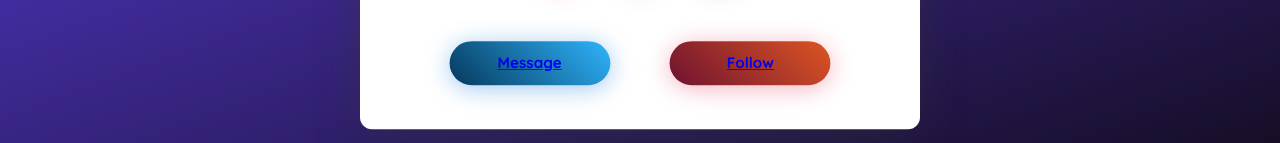
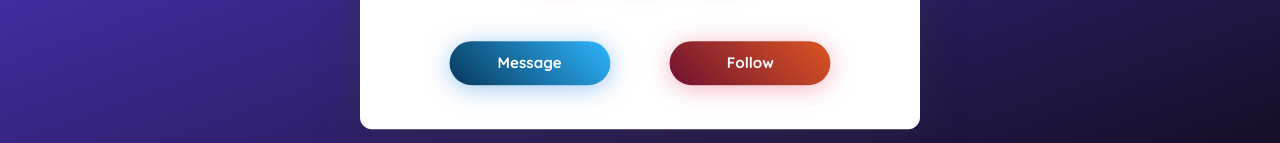
Before and after one commit to Kneske/Kneske.github.io, a plain HTML site: page index.html in a window 1280 px wide. Shown: the part 486-629 px from the top of the page. Drawn offline with Linux system fonts and the light colour scheme.

Commit message:
Update index.html

```diff
--- a/index.html
+++ b/index.html
@@ -58,8 +58,8 @@
         </div>
 
         <div class="card-button">
-          <button class="btn-blue"><a href="mailto:kneskezo@gmail.com">Message</a></button>
-          <button class="btn-orange" style="text-decoration:none; color:#fff;" ><a href="https://www.instagram.com/xkneske/">Follow</a></button>
+          <button class="btn-blue"><a href="mailto:kneskezo@gmail.com" style="text-decoration:none; color:#fff;"> Message</a></button>
+          <button class="btn-orange"><a href="https://www.instagram.com/xkneske/" style="text-decoration:none; color:#fff;">Follow</a></button>
         </div>
 
       </div>
```
